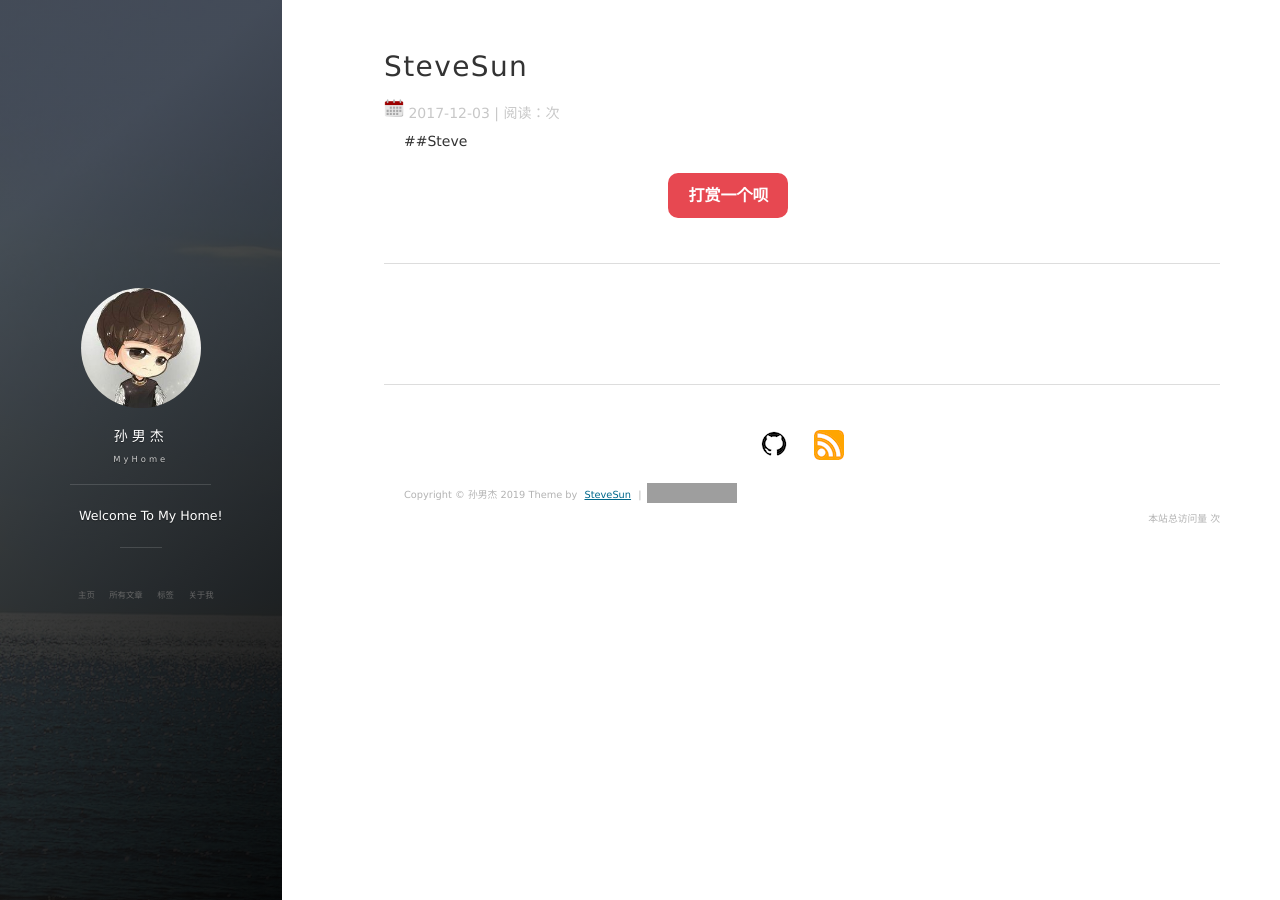
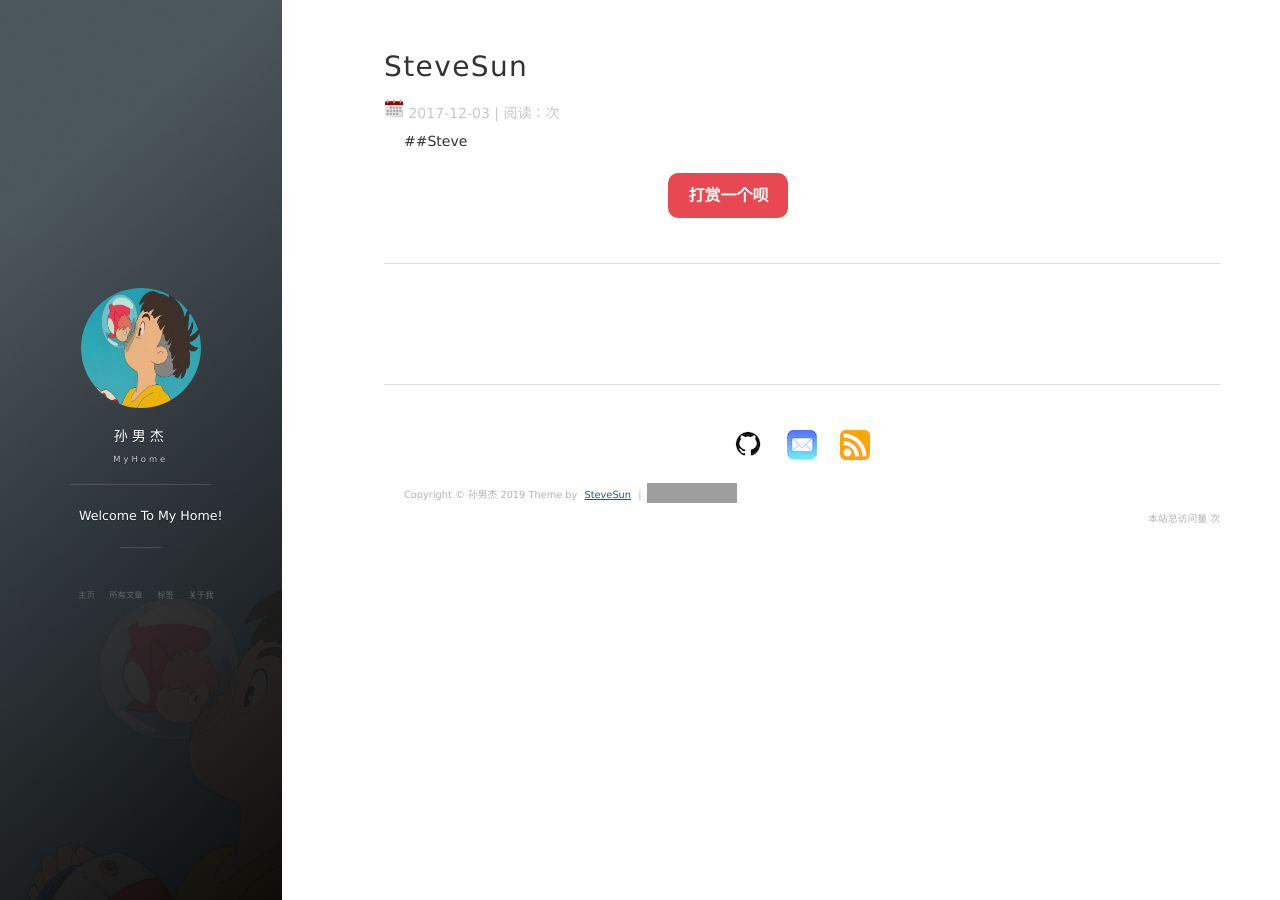
Before and after one commit to SteveSnj/SteveSnj.github.io, a Jekyll site: the page built from _posts/2017-12-03-SteveSun.md, in a window 1280 px wide. Built offline with Jekyll 4.4.1, drawn with Linux system fonts in a browser that asks for light colours; nearby versions of some CDN libraries; comment, search, counter and statistics services are not loaded; grey boxes are pictures that could not be loaded.

Commit message:
version 0.0.6 修复一些隐藏的bug

```diff
--- a/_config.yml
+++ b/_config.yml
@@ -6,7 +6,7 @@
 avatarTitle: Steve Sun
 # 头像里面的描述
 avatarDesc: Java / 电脑日常
-url: "http://SteveSun.io"
+url: "https://stevesnj.github.io"
 
 # Comment
 comment:
@@ -15,6 +15,7 @@
 # Social
 social:
     github: SteveSnj
+    mail: cyhxsnj@163.com
 #    weibo:
 #    jianshu:
 
@@ -25,7 +26,6 @@
 
 # Google Analytics
 ga:
-    id: xxxx
     host: auto
 
 permalink: /:year/:month/:title/
--- a/_includes/new-old.html
+++ b/_includes/new-old.html
@@ -8,13 +8,6 @@
                 <div class="shang_tit-play">
                   <p>感谢您的支持，我会继续努力的!</p>
                 </div>
-                <div class="shang_payimg">
-                    <img src="/images/payimg/alipayimg.jpg" alt="扫码支持" title="扫一扫" />
-                </div>
-              <div class="shang_payimg">
-                    <img src="/images/payimg/weipayimg.jpg" alt="扫码支持" title="扫一扫" />
-                </div>
-                <div class="pay_explain">扫码打赏，你说多少就多少</div>
                 <div class="shang_payselect">
                   <div class="pay_item checked" data-id="alipay">
                     <span class="pay_logo"><img src="/images/payimg/alipay.jpg" alt="支付宝" /></span>
```
Also changed, not shown: about.md (+0 -5 lines), images/avatar.jpg, images/background-cover.jpg, images/payimg/alipayimg.jpg (deleted), images/readme/icon.gif (deleted), images/readme/img1.png (deleted), images/readme/img2.png (deleted), images/readme/img3.png (deleted), images/readme/img4.png (deleted), images/readme/img5.png (deleted).
